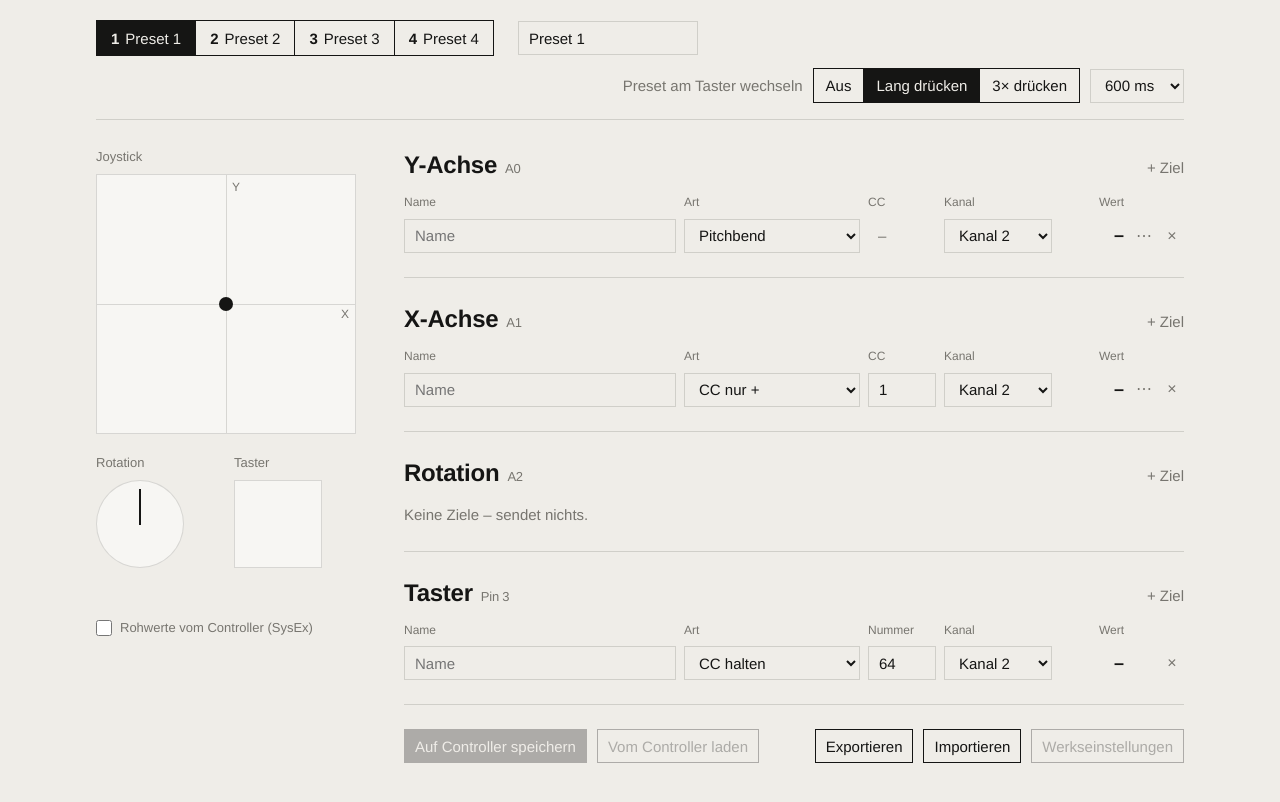
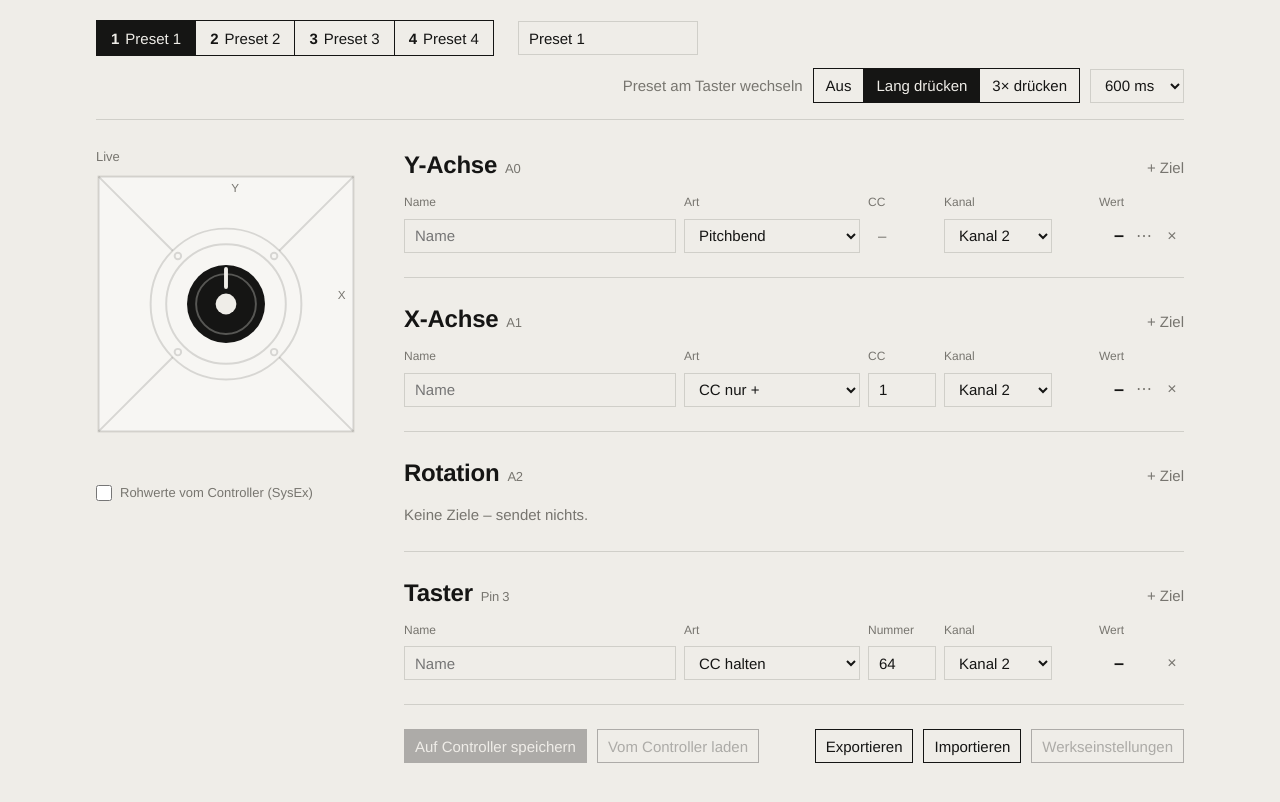
Before and after one commit to konradsimon/KosmosKontroller, a plain HTML site: page index.html in a window 1280 px wide. Shown: the part 96-898 px from the top of the page. Drawn offline with Linux system fonts and the light colour scheme.

Commit message:
Live-Ansicht als Draufsicht auf den Controller, Akzentfarbe #ea3360

```diff
--- a/index.html
+++ b/index.html
@@ -15,7 +15,7 @@
     --muted: #77756f;
     --rule: rgba(21, 21, 20, .14);
     --field: #f7f6f3;
-    --signal: #e0301e;
+    --signal: #ea3360;
     --ok: #2fae5a;
     --font: "Helvetica Neue", Helvetica, Arial, sans-serif;
   }
@@ -98,27 +98,17 @@
   /* ---------- Live-Ansicht ---------- */
   .live { position: sticky; top: 24px; align-self: start; }
   .live h3 { font-size: 13px; font-weight: 400; color: var(--muted); margin: 0 0 8px; }
-  .pad { position: relative; aspect-ratio: 1; background: var(--field); border: 1px solid var(--rule); }
-  .pad::before, .pad::after { content: ""; position: absolute; background: var(--rule); }
-  .pad::before { left: 50%; top: 0; bottom: 0; width: 1px; }
-  .pad::after { top: 50%; left: 0; right: 0; height: 1px; }
-  .pad .lab { position: absolute; font-size: 12px; color: var(--muted); }
-  .pad .lab.y { left: calc(50% + 6px); top: 4px; }
-  .pad .lab.x { right: 6px; top: calc(50% + 2px); }
-  .dot {
-    position: absolute; width: 14px; height: 14px; margin: -7px 0 0 -7px; border-radius: 50%;
-    background: var(--ink); left: 50%; top: 50%; z-index: 1;
-  }
-  .dot.moving { background: var(--signal); }
-  .row2 { display: grid; grid-template-columns: 1fr 1fr; gap: 16px; margin-top: 20px; }
-  .dial { position: relative; width: 88px; height: 88px; border: 1px solid var(--rule); border-radius: 50%; background: var(--field); }
-  .dial .hand {
-    position: absolute; left: 50%; top: 8px; width: 2px; height: 36px; margin-left: -1px;
-    background: var(--ink); transform-origin: 50% 36px;
-  }
-  .dial.moving .hand { background: var(--signal); }
-  .key { width: 88px; height: 88px; border: 1px solid var(--rule); background: var(--field); }
-  .key.on { background: var(--signal); border-color: var(--signal); }
+  /* Draufsicht auf den Controller: Basis, Ring, Griff mit Drehmarke und Taster-Kappe */
+  .ctrl { display: block; width: 100%; }
+  .ctrl .base { fill: var(--field); stroke: var(--rule); stroke-width: 1.5; }
+  .ctrl .line { fill: none; stroke: var(--rule); stroke-width: 1.5; }
+  .ctrl .grip { fill: var(--ink); }
+  .ctrl .band { fill: none; stroke: var(--paper); stroke-opacity: .3; stroke-width: 1.5; }
+  .ctrl .mark { stroke: var(--paper); stroke-width: 3; stroke-linecap: round; }
+  .ctrl.moving .mark { stroke: var(--signal); }
+  .ctrl .cap { fill: var(--paper); }
+  .ctrl .cap.on { fill: var(--signal); }
+  .ctrl text { fill: var(--muted); font-size: 9px; font-family: var(--font); }
   .last { margin-top: 20px; font-size: 13px; color: var(--muted); min-height: 1.4em; }
   .rawopt { display: flex; align-items: center; gap: 8px; margin-top: 12px; font-size: 13px; color: var(--muted); }
 
@@ -197,15 +187,24 @@
 
   <main>
     <aside class="live">
-      <h3>Joystick</h3>
-      <div class="pad">
-        <span class="lab y">Y</span><span class="lab x">X</span>
-        <div class="dot" id="dot"></div>
-      </div>
-      <div class="row2">
-        <div><h3>Rotation</h3><div class="dial" id="dial"><div class="hand" id="hand"></div></div></div>
-        <div><h3>Taster</h3><div class="key" id="key"></div></div>
-      </div>
+      <h3>Live</h3>
+      <svg class="ctrl" id="ctrl" viewBox="0 0 200 200" role="img" aria-label="Draufsicht auf den Controller">
+        <rect class="base" x="2" y="2" width="196" height="196"/>
+        <path class="line" d="M2 2 L59 59 M198 2 L141 59 M2 198 L59 141 M198 198 L141 141"/>
+        <circle class="line" cx="100" cy="100" r="58"/>
+        <circle class="line" cx="100" cy="100" r="46"/>
+        <g class="line">
+          <circle cx="63" cy="63" r="2.5"/><circle cx="137" cy="63" r="2.5"/>
+          <circle cx="63" cy="137" r="2.5"/><circle cx="137" cy="137" r="2.5"/>
+        </g>
+        <text x="104" y="14">Y</text><text x="186" y="96">X</text>
+        <g id="grip" transform="translate(100 100)">
+          <circle class="grip" r="30"/>
+          <circle class="band" r="23"/>
+          <g id="spin"><line class="mark" x1="0" y1="-13" x2="0" y2="-27"/></g>
+          <circle class="cap" id="cap" r="8"/>
+        </g>
+      </svg>
       <div class="last" id="last"></div>
       <label class="rawopt" title="Zeigt die echten Joystick-Positionen, auch ohne Ziele. Der Controller sendet dafür laufend SysEx, das sieht man auch in Ableton.">
         <input type="checkbox" id="rawOn"> Rohwerte vom Controller (SysEx)
@@ -638,18 +637,18 @@ $('rawOn').onchange = () => {
 
 function drawLive() {
   const [y, x, r] = axisPos.map(v => Math.max(-1, Math.min(1, v)));
-  $('dot').style.left = (50 + x * 50) + '%';
-  $('dot').style.top = (50 - y * 50) + '%';
-  $('hand').style.transform = `rotate(${r * 135}deg)`;
-  $('dot').classList.toggle('moving', Math.abs(x) > .05 || Math.abs(y) > .05);
-  $('dial').classList.toggle('moving', Math.abs(r) > .05);
+  $('grip').setAttribute('transform', `translate(${100 + x * 40} ${100 - y * 40})`);
+  $('spin').setAttribute('transform', `rotate(${r * 135})`);
+  $('ctrl').classList.toggle('moving', [x, y, r].some(v => Math.abs(v) > .05));
 }
+
+const setKey = on => $('cap').classList.toggle('on', on);
 
 // Echte Joystick-Positionen (12 Bit) vom Controller
 function onLive(d) {
   if (!rawOn) return;
   for (let a = 0; a < 3; a++) axisPos[a] = (((d[5 + a * 2] << 6) | d[6 + a * 2]) - 2048) / 2048;
-  $('key').classList.toggle('on', !!d[11]);
+  setKey(!!d[11]);
   drawLive();
 }
 
@@ -666,7 +665,7 @@ function showValues(d) {
   const p = P(), type = d[0] & 0xF0, ch = d[0] & 0x0F;
   const eachAxis = fn => p.axes.forEach((list, a) => list.forEach((t, i) => { if (t.on && t.channel === ch) fn(t, `a.${a}.${i}`, a); }));
   const eachButton = fn => p.button.forEach((t, i) => { if (t.on && t.channel === ch) fn(t, `b.${i}`); });
-  const key = on => { if (!rawOn) $('key').classList.toggle('on', on); };
+  const key = on => { if (!rawOn) setKey(on); };
 
   if (type === 0xE0) {
     const v = ((d[2] << 7) | d[1]) - 8192;
```
Also changed, not shown: icons/icon-192.png, icons/icon-512.png, icons/icon.svg.
